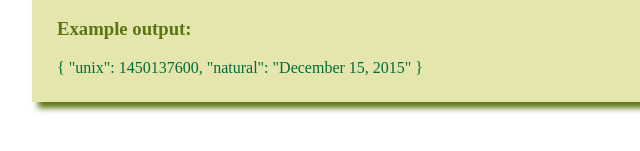
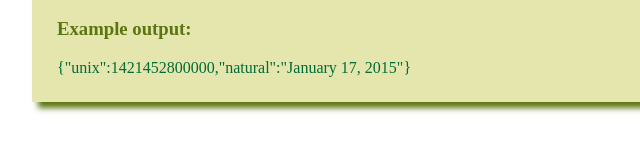
Before and after one commit to j-steve-martinez/timestamp-micro-jsm, a website: page public/index.html in a window 1280 px wide. Shown: the part 375-526 px from the top of the page, 183-823 px from the left. Drawn offline with Linux system fonts and the light colour scheme.

Commit message:
updated sample output

```diff
--- a/public/index.html
+++ b/public/index.html
@@ -38,7 +38,7 @@
            </div>
            <h3>Example output:</h3>
            <div id="output">
-             { "unix": 1450137600, "natural": "December 15, 2015" }
+             {"unix":1421452800000,"natural":"January 17, 2015"}
            </div>
          </div>
 
```
